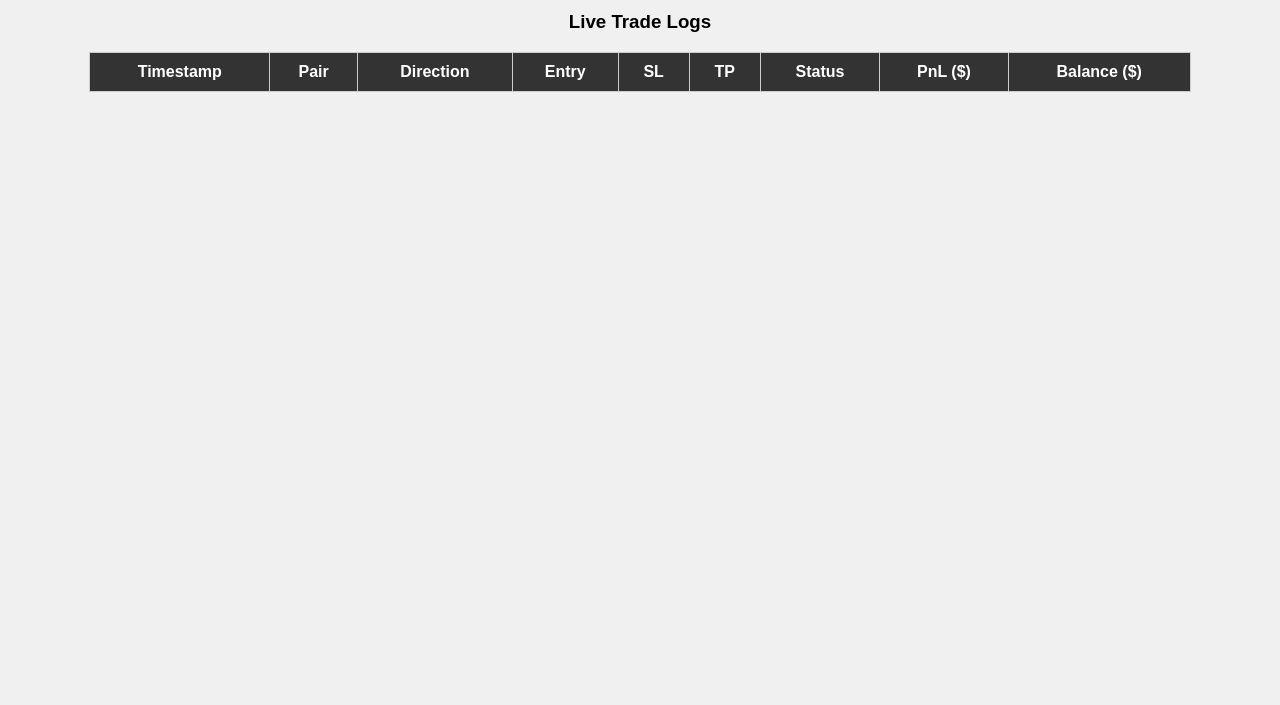
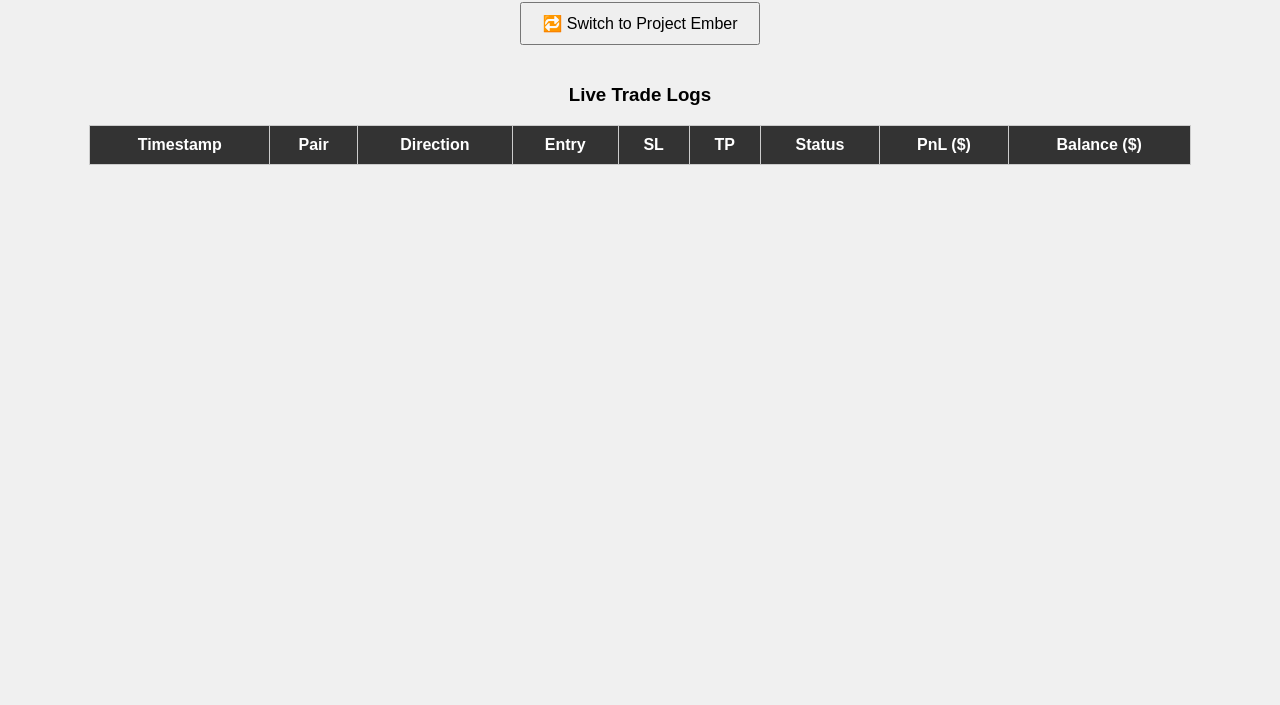
Before and after one commit to Nwalter11/forex-dashboard-INW, a plain HTML site: page index.html in a window 1280 px wide. Shown: the part 95-800 px from the top of the page. Drawn offline with Linux system fonts and the light colour scheme; no server answers.

Commit message:
Update index.html

```diff
--- a/index.html
+++ b/index.html
@@ -33,6 +33,10 @@
 </head>
 <body>
   <h1>📈 Forex Bot Dashboard</h1>
+  <a href="ember.html">
+  <button style="margin-bottom: 20px; padding: 10px 20px; font-size: 16px;">🔁 Switch to Project Ember</button>
+</a>
+
   <h3>Live Trade Logs</h3>
   <table id="log-table">
     <thead>
```
